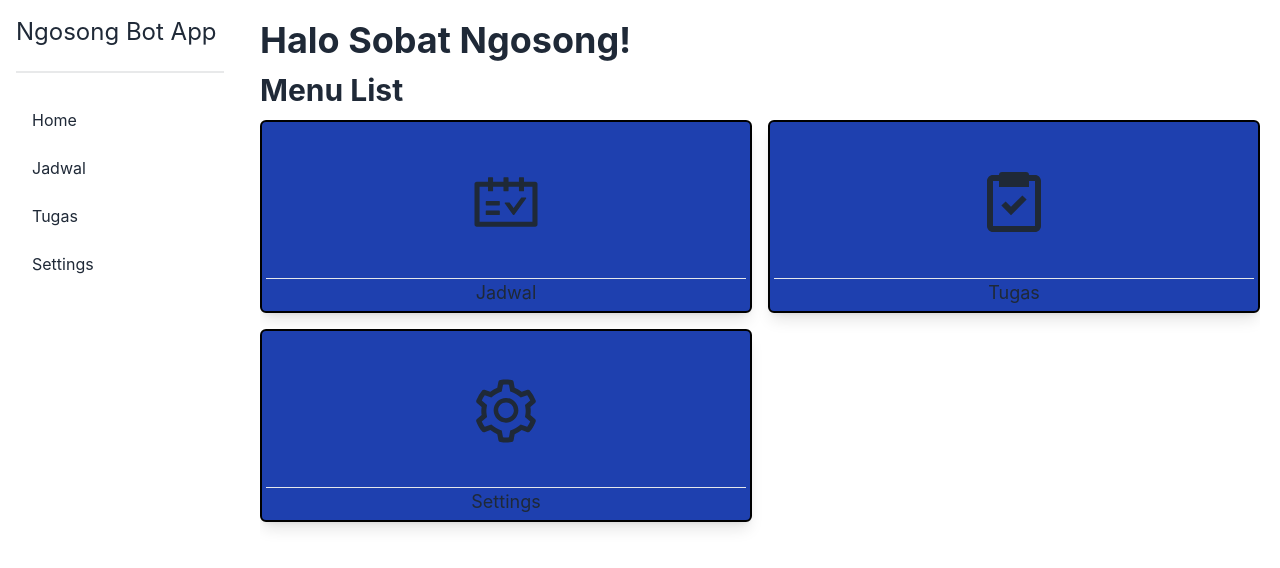
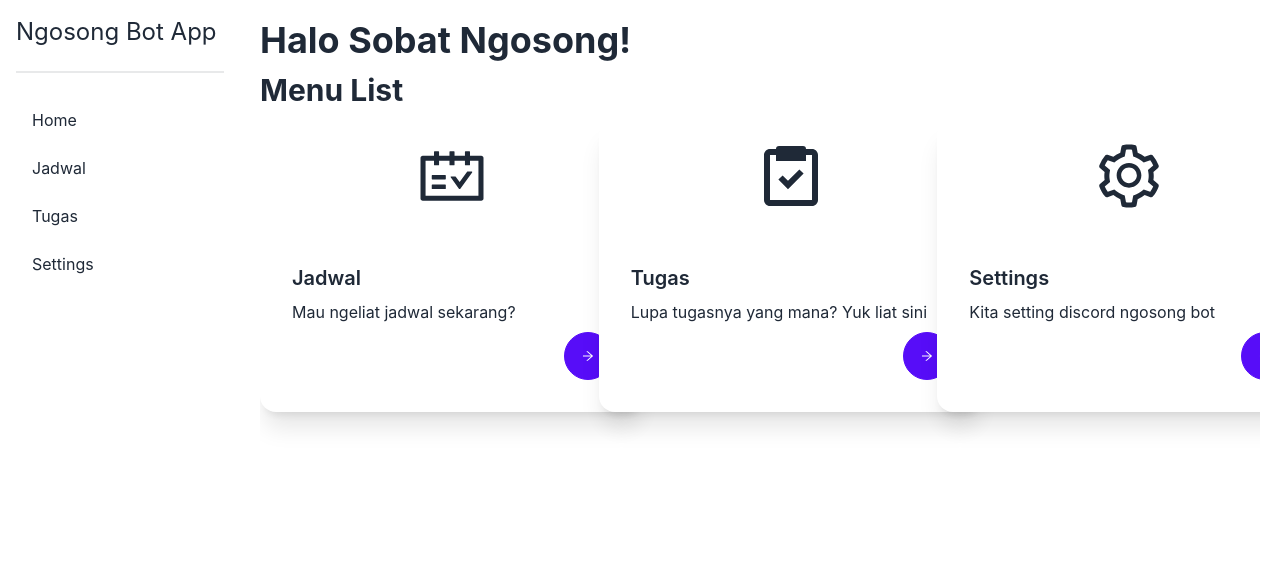
Before and after one commit to Calvin-C-M/ngosong-bot-app, a Next.js app: page / in a window 1280 px wide. Shown: the top 568 px of the page. Built offline with nearby package versions, Linux system fonts and the light colour scheme.

Commit message:
Changed home page menu card UI

```diff
--- a/components/MenuCard.js
+++ b/components/MenuCard.js
@@ -1,18 +1,25 @@
 import Link from "next/link";
 
-const MenuCard = ({ title,link,icon }) => {
+import { AiOutlineArrowRight } from "react-icons/ai"
+
+const MenuCard = ({ title,link,icon,desc }) => {
     return (
-        <Link id={"menu-card-" + title} className="menu-card" href={link}>
-            <a className="flex flex-col bg-blue-800 p-1 border-2 border-black rounded-md shadow-lg">
-                <div className="px-8 py-10">
+        <div id={"menu-card-"+title} class="card w-96 bg-base-100 shadow-xl">
+            <Link href={link} className="">
+                <figure className="p-5">
                     {icon}
+                </figure>
+            </Link>
+            <div class="card-body">
+                <h2 class="card-title">{title}</h2>
+                <p>{desc}</p>
+                <div class="card-actions justify-end">
+                <button class="btn btn-primary btn-circle">
+                    <AiOutlineArrowRight />
+                </button>
                 </div>
-                <hr />
-                <span className="text-lg m-auto border-solid">
-                    {title}
-                </span>
-            </a>
-        </Link>
+            </div>
+        </div>
     );
 }
 
--- a/pages/index.js
+++ b/pages/index.js
@@ -10,9 +10,9 @@
   const iconClass="m-auto text-7xl"
 
   const cardMenu=[
-    { title: "Jadwal", link: "/jadwal", icon: <AiOutlineSchedule className={iconClass} /> },
-    { title: "Tugas", link: "/tugas", icon: <BiTask className={iconClass} /> },
-    { title: "Settings", link: "/settings", icon: <AiOutlineSetting className={iconClass} /> }
+    { title: "Jadwal", link: "/jadwal", icon: <AiOutlineSchedule className={iconClass} />, desc: "Mau ngeliat jadwal sekarang?" },
+    { title: "Tugas", link: "/tugas", icon: <BiTask className={iconClass} />, desc: "Lupa tugasnya yang mana? Yuk liat sini" },
+    { title: "Settings", link: "/settings", icon: <AiOutlineSetting className={iconClass} />, desc: "Kita setting discord ngosong bot" }
   ]
 
   return (
@@ -20,8 +20,8 @@
       <h1 className='text-4xl font-bold'>Halo Sobat Ngosong!</h1>
       <div id="menus" className='flex flex-col gap-3 mt-3'>
         <h2 className='text-3xl font-bold'>Menu List</h2>
-        <div id="menulist" className="grid grid-cols-2 gap-4">
-          { cardMenu.map(card => <MenuCard title={card.title} link={card.link} icon={card.icon} />) }
+        <div id="menulist" className="grid grid-cols-3 gap-4">
+          { cardMenu.map(card => <MenuCard title={card.title} link={card.link} icon={card.icon} desc={card.desc} />) }
         </div>
       </div>
     </div>
```
